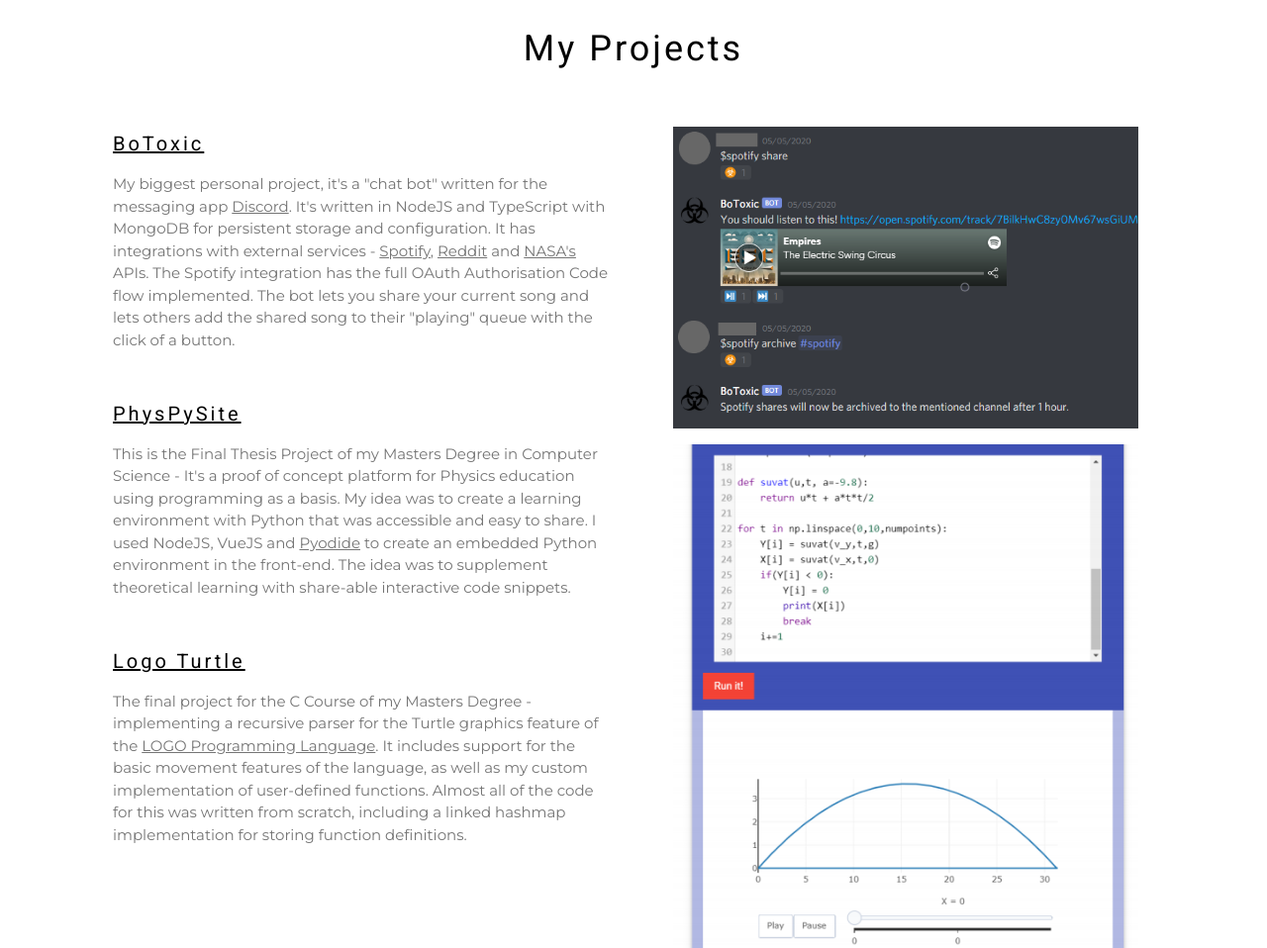
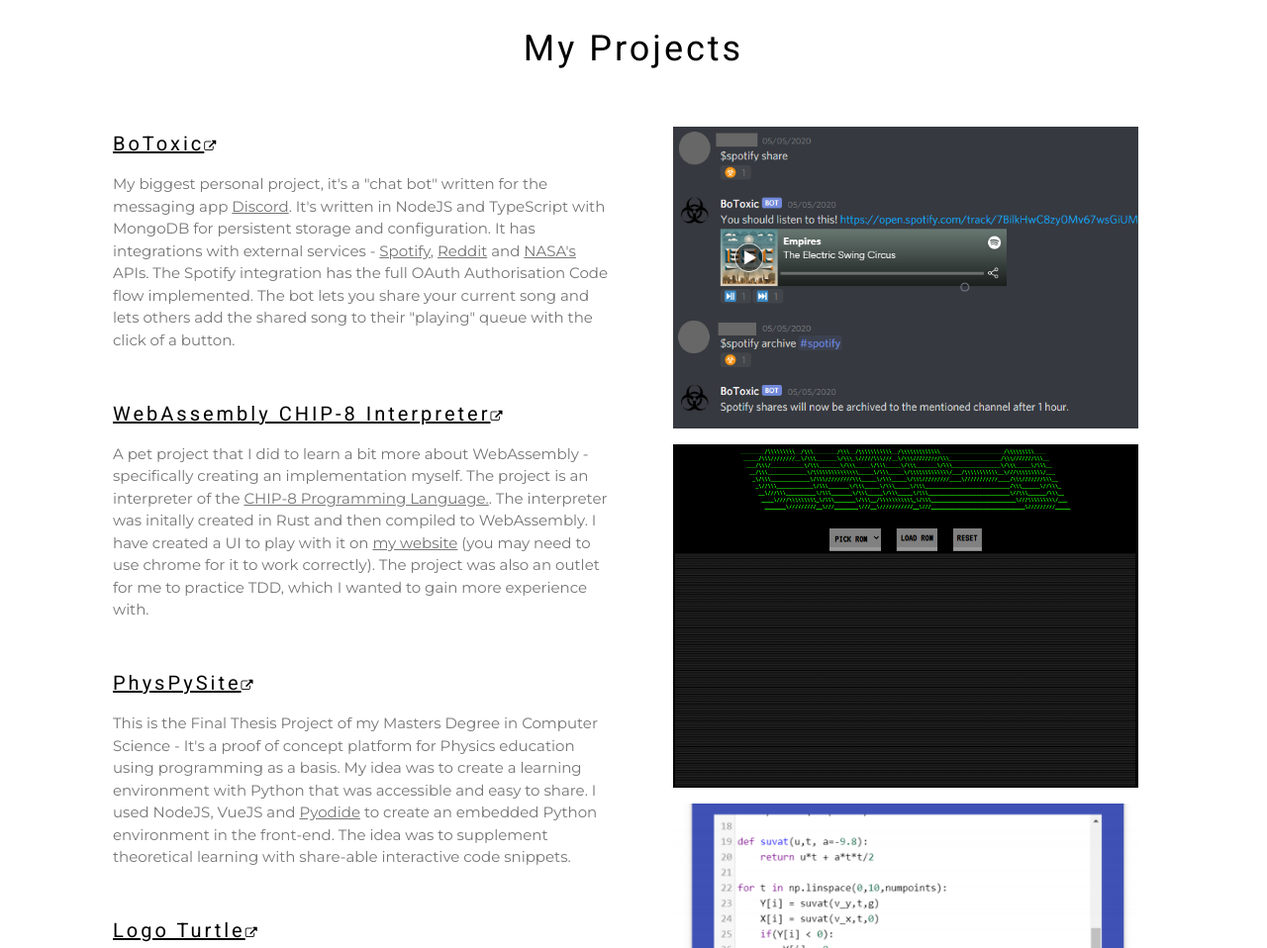
Before and after one commit to hemant-hari/portfolio_site, a website: page public/index.html in a window 1280 px wide. Shown: the part 1600-2558 px from the top of the page at 99% size. Drawn offline with nearby package versions, Linux system fonts and the light colour scheme.

Commit message:
add chip8 to main page

```diff
--- a/public/index.html
+++ b/public/index.html
@@ -4,6 +4,7 @@
 <meta charset="UTF-8">
 <meta name="viewport" content="width=device-width, initial-scale=1">
 <link rel="stylesheet" href="https://www.w3schools.com/w3css/4/w3.css">
+<link rel="stylesheet" href="https://cdnjs.cloudflare.com/ajax/libs/font-awesome/4.7.0/css/font-awesome.min.css">
 <link href='https://fonts.googleapis.com/css?family=Montserrat' rel='stylesheet'>
 <link href='https://fonts.googleapis.com/css?family=Roboto' rel='stylesheet'>
 <style>
@@ -93,7 +94,7 @@
             <div class="w3-row">
                 <div class="w3-col l6 w3-padding-large">
 
-                    <h4><a href="https://botoxic.hemanthari.com/">BoToxic</a></h4>
+                    <h4><a href="https://botoxic.hemanthari.com/">BoToxic<i style="font-size:12px" class="fa">&#xf08e;</i></a></h4>
                     <p class="w3-text-grey">
                         My biggest personal project, it's a "chat bot" written for the messaging app
                         <a href="https://discord.com/new">Discord</a>. It's written in NodeJS and TypeScript with
@@ -104,7 +105,18 @@
                         add the shared song to their "playing" queue with the click of a button.
                     </p><br>
 
-                    <h4><a href="https://github.com/hemant-hari/PhysPySite/">PhysPySite</a></h4>
+                    <h4><a href="https://github.com/hemant-hari/wasm_chip8">WebAssembly CHIP-8 Interpreter<i style="font-size:12px" class="fa">&#xf08e;</i></a></h4>
+                    <p class="w3-text-grey">
+                        A pet project that I did to learn a bit more about WebAssembly - specifically creating an
+                        implementation myself. The project is an interpreter of the
+                        <a href="https://en.wikipedia.org/wiki/CHIP-8">CHIP-8 Programming Language.</a>.
+                        The interpreter was initally created in Rust and then compiled to
+                        WebAssembly. I have created a UI to play with it on <a href="/chip8">my website</a> (you
+                        may need to use chrome for it to work correctly). The project was also an outlet for
+                        me to practice TDD, which I wanted to gain more experience with.
+                    </p><br>
+
+                    <h4><a href="https://github.com/hemant-hari/PhysPySite/">PhysPySite<i style="font-size:12px" class="fa">&#xf08e;</i></a></h4>
                     <p class="w3-text-grey">
                         This is the Final Thesis Project of my Masters Degree in Computer Science - It's a proof of
                         concept platform for Physics education using programming as a basis. My idea was to create a
@@ -114,11 +126,11 @@
                         interactive code snippets.
                     </p><br>
 
-                    <h4><a href="https://github.com/hemant-hari/logoturtle">Logo Turtle</a></h4>
+                    <h4><a href="https://github.com/hemant-hari/logoturtle">Logo Turtle<i style="font-size:12px" class="fa">&#xf08e;</i></a></h4>
                     <p class="w3-text-grey">
                         The final project for the C Course of my Masters Degree - implementing a recursive parser for
                         the Turtle
-                        graphics feature of the <a href="https://en.wikipedia.org/wiki/Logo_(programming_language)">LOGO
+                       graphics feature of the <a href="https://en.wikipedia.org/wiki/Logo_(programming_language)">LOGO
                             Programming Language</a>.
                         It includes support for the basic movement features of the language, as well as my custom
                         implementation of user-defined functions. Almost all of the code for this was written from
@@ -129,6 +141,8 @@
 
                 <div class="w3-col l6 w3-padding-large w3-center">
                     <img src="/BoToxic.png" class="w3-round w3-image w3-padding" alt="Discord Bot Example"
+                        style="width:100%">
+                    <img src="/chip8.png" class="w3-round w3-image w3-padding" alt="CHIP-8 Example"
                         style="width:100%">
                     <img src="/PhysPySite.png" class="w3-round w3-image w3-padding" alt="PhysPySite Example"
                         style="width:100%">
```
Also changed, not shown: public/chip8.png (added).
